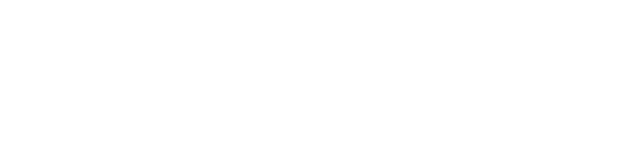
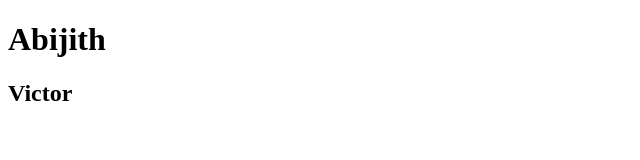
Before and after one commit to AbijithNanthakumar/smallstu, a plain HTML site: page index.html in a window 1280 px wide. Shown: the whole page, without its empty margins (0-640 px from the left). Drawn offline with Linux system fonts and the light colour scheme.

Commit message:
changes made

```diff
--- a/index.html
+++ b/index.html
@@ -6,6 +6,7 @@
     <title>Document</title>
 </head>
 <body>
-
+    <h1>Abijith</h1>
+    <h2>Victor</h2>
 </body>
 </html>
```
